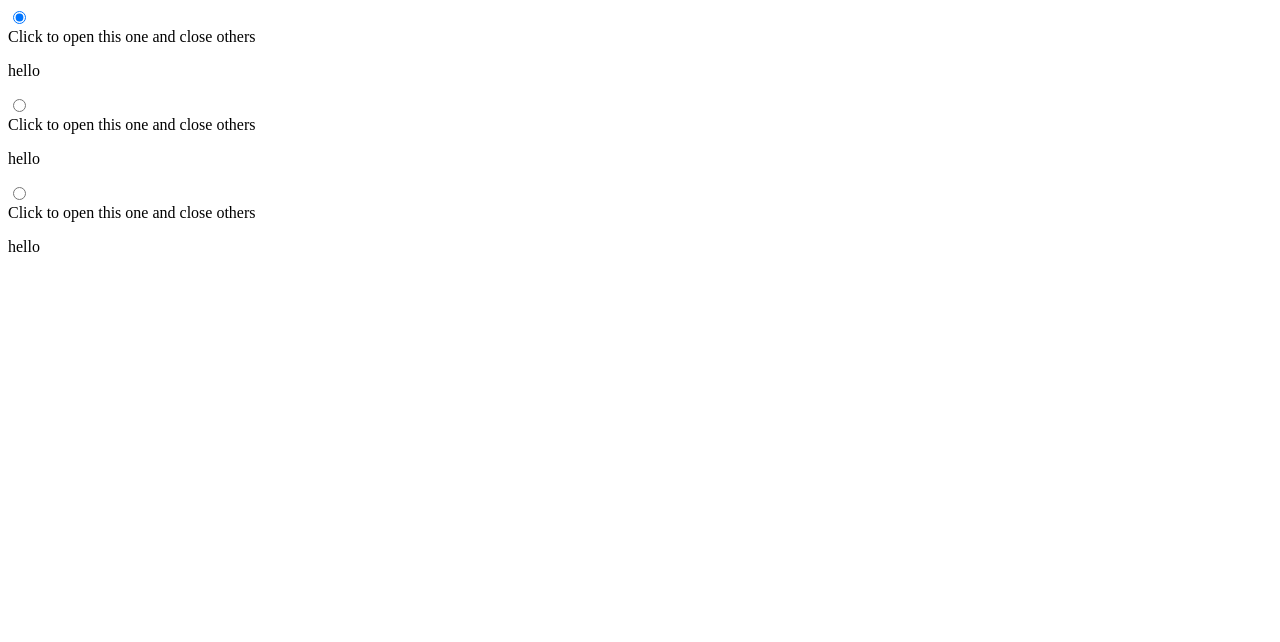
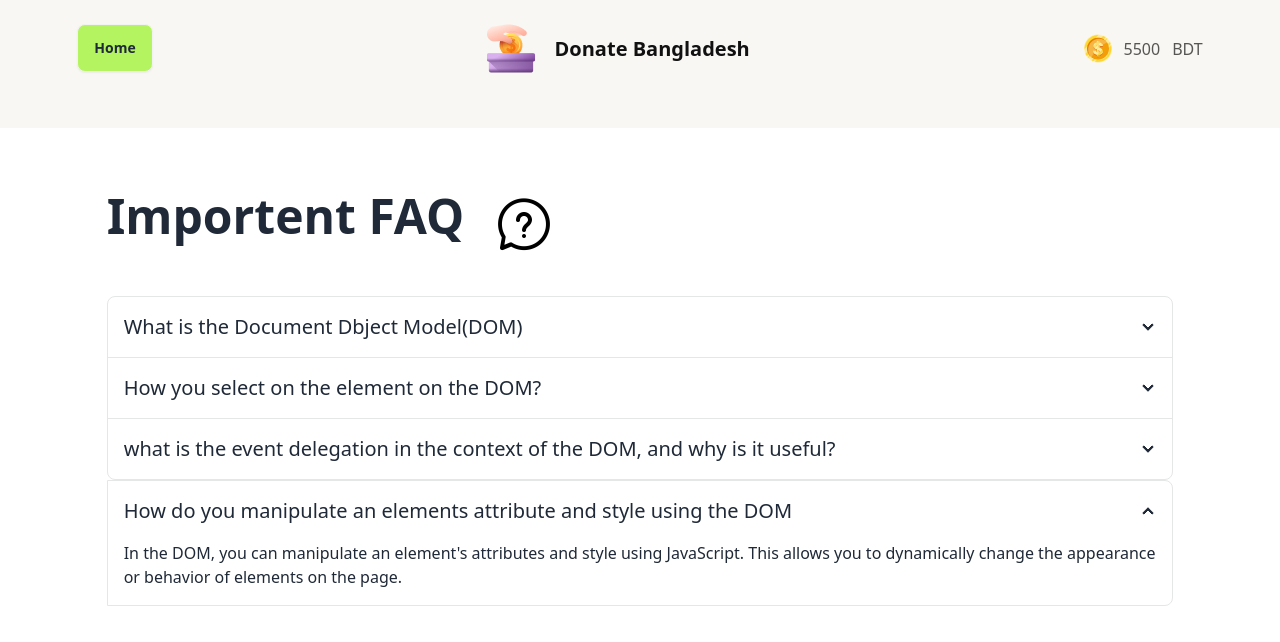
Before and after one commit to hkrobinbrother/Assigment-05, a plain HTML site: page blog.html in a window 1280 px wide. Drawn offline with nearby package versions, Linux system fonts and the light colour scheme.

Commit message:
added the new code

```diff
--- a/blog.html
+++ b/blog.html
@@ -1,31 +1,76 @@
 <!DOCTYPE html>
-<html lang="en">
+<html lang="en"data-theme="light">
 <head>
     <meta charset="UTF-8">
     <meta name="viewport" content="width=device-width, initial-scale=1.0">
     <title>Document</title>
+    <!-- daisyUI link -->
+    <link href="https://cdn.jsdelivr.net/npm/daisyui@4.12.10/dist/full.min.css" rel="stylesheet" type="text/css" />
+    <script src="https://cdn.tailwindcss.com"></script>
 </head>
 <body>
-    <div class="collapse collapse-plus bg-base-200">
-        <input type="radio" name="my-accordion-3" checked="checked" />
-        <div class="collapse-title text-xl font-medium">Click to open this one and close others</div>
+    <header class="bg-[#F9F7F3] h-32 sticky top-0" id="blur">
+        <nav class="w-11/12 mx-auto " >
+            <section class="flex justify-between p-6">
+
+                <div>
+                    <button id="btn-click" onclick="myBlog()" class="btn font-bold bg-[#B4F461]">Home</button>
+                </div>
+                <div class="flex items-center gap-5">
+                    <img src="./assets/logo.png" alt="">
+                    <h2 class="text-xl font-bold text-[#111111]">Donate Bangladesh</h2>
+                </div>
+                <div  class="flex items-center gap-3">
+                    <img src="./assets/coin.png" alt="">
+                    <span id="mian-balance" class="text-[#111111B3]">5500</span> <span class="text-[#111111B3]">
+                        BDT
+                    </span>
+
+                </div>
+
+            </section>
+        </nav>
+
+       </header>
+
+       <div  class="w-10/12 mx-auto mt-16">
+        <div >
+            <h2 class="text-5xl font-bold flex gap-7 mb-10">Importent FAQ <img class="size-16" src="./assets/chat.png" alt=""></h2>
+        </div>
+        <div class="join join-vertical w-full">
+            <div class="collapse collapse-arrow join-item border-base-300 border">
+              <input type="radio" name="my-accordion-4" checked="checked" />
+              <div class="collapse-title text-xl font-medium">What is the Document Dbject Model(DOM)</div>
               <div class="collapse-content">
-          <p>hello</p>
+                <p>The DOM (Document Object Model) is a programming interface for web documents. It represents the structure of a webpage as a tree of objects (nodes) that browsers use to display and interact with the page. Each part of an HTML or XML document—such as elements, attributes, and text content—is treated as a node in this tree, making it accessible and manipulatable using programming languages like JavaScript.</p>
               </div>
             </div>
-      <div class="collapse collapse-plus bg-base-200">
-        <input type="radio" name="my-accordion-3" />
-        <div class="collapse-title text-xl font-medium">Click to open this one and close others</div>
+            <div class="collapse collapse-arrow join-item border-base-300 border">
+              <input type="radio" name="my-accordion-4" />
+              <div class="collapse-title text-xl font-medium">How you select on the element on the DOM?</div>
               <div class="collapse-content">
-          <p>hello</p>
+                <p>To select an element in the DOM using JavaScript, you can use a variety of methods provided by the document object. The most commonly used method</p>
               </div>
             </div>
-      <div class="collapse collapse-plus bg-base-200">
-        <input type="radio" name="my-accordion-3" />
-        <div class="collapse-title text-xl font-medium">Click to open this one and close others</div>
+            <div class="collapse collapse-arrow join-item border-base-300 border">
+              <input type="radio" name="my-accordion-4" />
+              <div class="collapse-title text-xl font-medium">what is the event delegation in the  context of the DOM, and why is it useful? </div>
               <div class="collapse-content">
-          <p>hello</p>
+                <p>Event delegation is a technique in the DOM where you handle events at a parent element rather than assigning individual event listeners to multiple child elements. This approach leverages event bubbling, where an event triggered on a child element propagates up through its ancestors (parents), allowing the parent to detect and handle the event.</p>
               </div>
             </div>
+          </div><div class="join join-vertical w-full">
+            <div class="collapse collapse-arrow join-item border-base-300 border">
+              <input type="radio" name="my-accordion-4" checked="checked" />
+              <div class="collapse-title text-xl font-medium">How do you manipulate  an elements attribute and style using  the DOM</div>
+              <div class="collapse-content">
+                <p>In the DOM, you can manipulate an element's attributes and style using JavaScript. This allows you to dynamically change the appearance or behavior of elements on the page.</p>
+              </div>
+
+              </div>
+            </div>
+          </div>
+       </div>
+       <script src="./js/blog.js"></script>
 </body>
 </html>
--- a/js/blog.js
+++ b/js/blog.js
@@ -0,0 +1,3 @@
+document.getElementById('btn-click').addEventListener('click',function(){
+    window.location.href ="index.html"
+})
```
Also changed, not shown: index.html (+6 -4 lines), assets/chat.png (added). Lines whose indentation alone changed are shown as unchanged.
